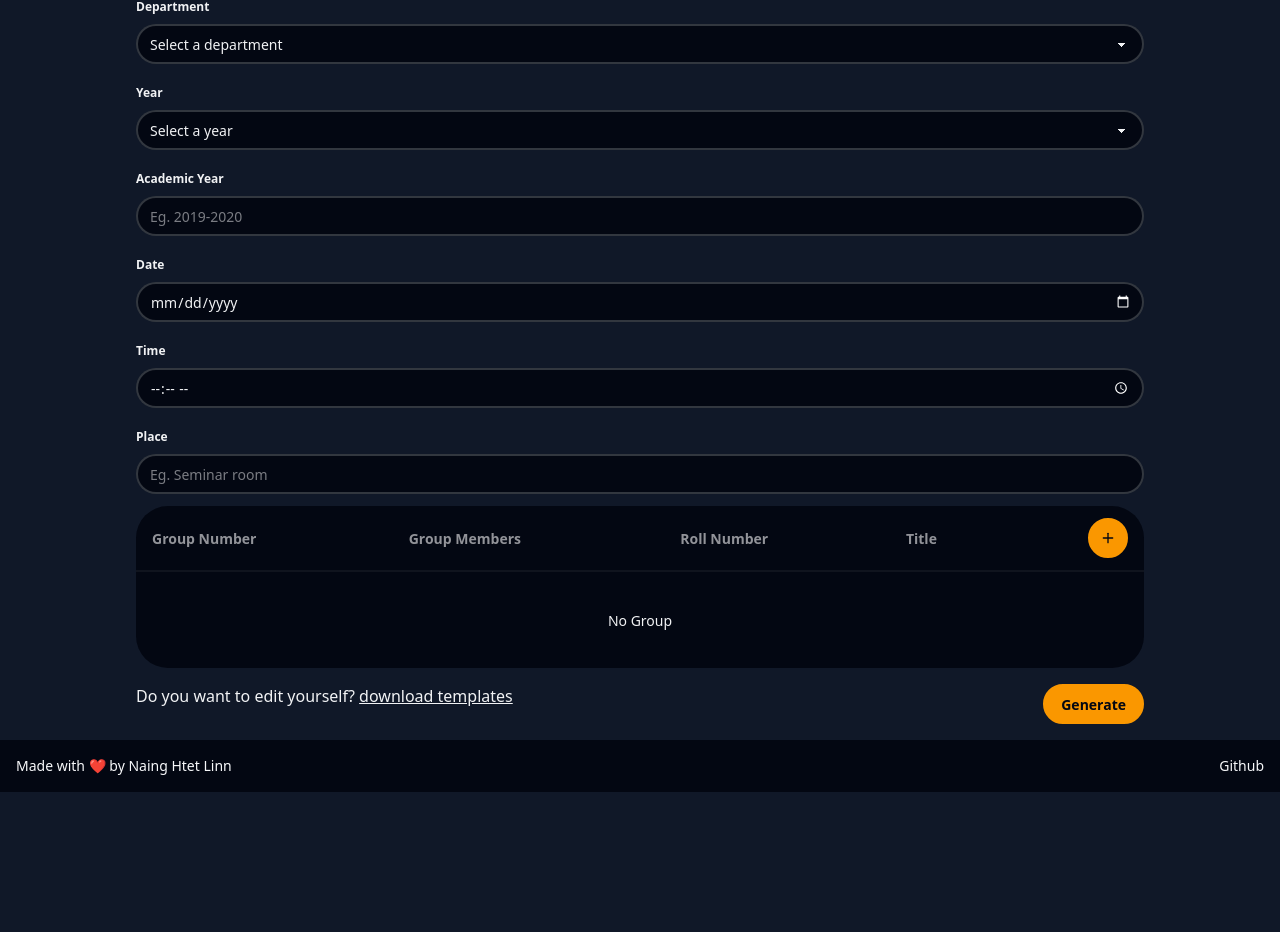
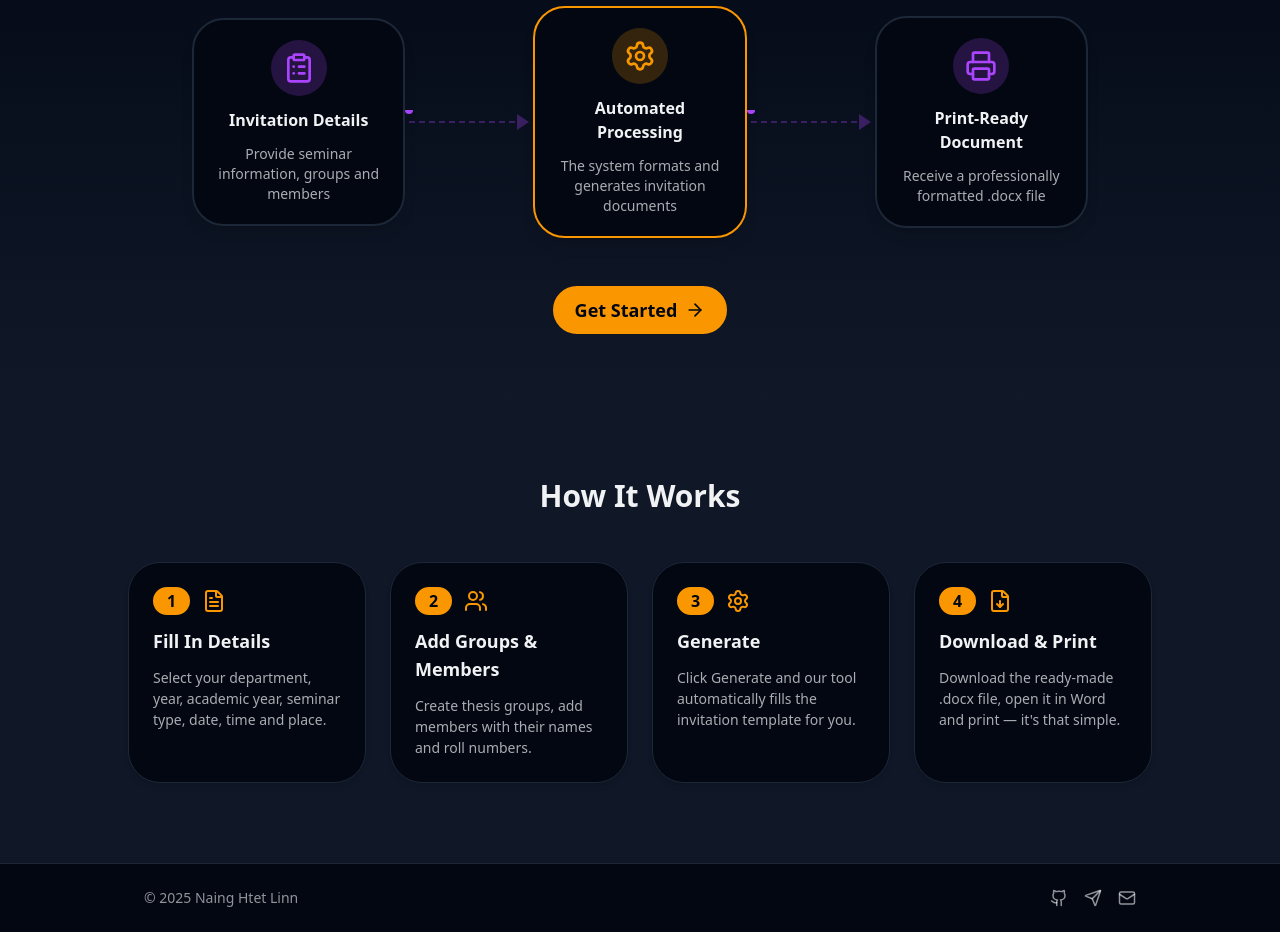
Before and after one commit to nainghtetlinn/invitation-generator, a React (Vite) app: page / in a window 1280 px wide. Shown: the part 262-1194 px from the top of the page. Before the commit the page ends 1054 px from the top, so only its background shows below. Built offline with nearby package versions, Linux system fonts and the light colour scheme.

Commit message:
feat: add LandingPage component and update footer with social links

```diff
--- /dev/null
+++ b/src/LandingPage.tsx
@@ -0,0 +1,217 @@
+import { Link } from "react-router-dom";
+import {
+  FileText,
+  ClipboardList,
+  FileDown,
+  Users,
+  Settings,
+  Printer,
+  ArrowRight,
+} from "lucide-react";
+
+// ─── Animated arrow connector ────────────────────────────────────────────────
+const AnimatedArrow = () => (
+  <div className="hidden md:flex items-center justify-center flex-shrink-0 w-24 lg:w-32">
+    <svg
+      viewBox="0 0 120 24"
+      className="w-full h-6"
+      fill="none"
+      xmlns="http://www.w3.org/2000/svg"
+    >
+      {/* track */}
+      <line
+        x1="0"
+        y1="12"
+        x2="108"
+        y2="12"
+        stroke="oklch(0.62 0.265 303.9 / 0.3)"
+        strokeWidth="2"
+        strokeDasharray="6 4"
+      />
+      {/* arrowhead */}
+      <polygon
+        points="108,4 120,12 108,20"
+        fill="oklch(0.62 0.265 303.9 / 0.3)"
+      />
+      {/* animated dot traveling along the line */}
+      <circle r="4" fill="oklch(0.62 0.265 303.9)" className="animate-pulse">
+        <animateMotion dur="2s" repeatCount="indefinite">
+          <mpath xlinkHref="#arrowPath" />
+        </animateMotion>
+      </circle>
+      <path id="arrowPath" d="M0,12 L120,12" fill="none" />
+    </svg>
+  </div>
+);
+
+// ─── Small mobile arrow (vertical) ──────────────────────────────────────────
+const MobileArrow = () => (
+  <div className="flex md:hidden items-center justify-center py-2">
+    <svg
+      viewBox="0 0 24 60"
+      className="w-6 h-10"
+      fill="none"
+      xmlns="http://www.w3.org/2000/svg"
+    >
+      <line
+        x1="12"
+        y1="0"
+        x2="12"
+        y2="48"
+        stroke="oklch(0.62 0.265 303.9 / 0.3)"
+        strokeWidth="2"
+        strokeDasharray="6 4"
+      />
+      <polygon
+        points="4,48 12,60 20,48"
+        fill="oklch(0.62 0.265 303.9 / 0.3)"
+      />
+      <circle r="3" fill="oklch(0.62 0.265 303.9)" className="animate-pulse">
+        <animateMotion dur="2s" repeatCount="indefinite">
+          <mpath xlinkHref="#mobileArrowPath" />
+        </animateMotion>
+      </circle>
+      <path id="mobileArrowPath" d="M12,0 L12,60" fill="none" />
+    </svg>
+  </div>
+);
+
+// ─── Hero visual card ────────────────────────────────────────────────────────
+interface HeroCardProps {
+  icon: React.ReactNode;
+  title: string;
+  description: string;
+  accent?: boolean;
+}
+
+const HeroCard = ({ icon, title, description, accent }: HeroCardProps) => (
+  <div
+    className={`card bg-base-100 shadow-lg border-2 w-full max-w-56 ${accent ? "border-primary" : "border-base-300"} transition-transform hover:scale-105`}
+  >
+    <div className="card-body items-center text-center p-5 gap-3">
+      <div
+        className={`rounded-full p-3 ${accent ? "bg-primary/20 text-primary" : "bg-secondary/20 text-secondary"}`}
+      >
+        {icon}
+      </div>
+      <h3 className="card-title text-base">{title}</h3>
+      <p className="text-sm text-base-content/70">{description}</p>
+    </div>
+  </div>
+);
+
+// ─── Step card for "How It Works" ────────────────────────────────────────────
+interface StepCardProps {
+  step: number;
+  icon: React.ReactNode;
+  title: string;
+  description: string;
+}
+
+const StepCard = ({ step, icon, title, description }: StepCardProps) => (
+  <div className="card bg-base-100 shadow-md border border-base-300 hover:border-primary/50 transition-colors">
+    <div className="card-body gap-3">
+      <div className="flex items-center gap-3">
+        <div className="badge badge-primary badge-lg font-bold">{step}</div>
+        <div className="text-primary">{icon}</div>
+      </div>
+      <h3 className="card-title text-lg">{title}</h3>
+      <p className="text-base-content/70">{description}</p>
+    </div>
+  </div>
+);
+
+// ─── Landing page ────────────────────────────────────────────────────────────
+export const LandingPage = () => {
+  return (
+    <main className="flex-1">
+      {/* ── Hero section ──────────────────────────────────────────────────── */}
+      <section className="min-h-[70vh] flex flex-col items-center justify-center px-4 py-16 bg-gradient-to-b from-base-100 to-base-200">
+        <div className="text-center mb-12 max-w-2xl">
+          <h1 className="text-4xl md:text-5xl font-bold mb-4">
+            Invitation{" "}
+            <span className="text-primary">Generator</span>
+          </h1>
+          <p className="text-lg text-base-content/70">
+            Turn your invitation data into print‑ready Word documents in
+            seconds.
+          </p>
+        </div>
+
+        {/* Three‑column process illustration */}
+        <div className="flex flex-col md:flex-row items-center justify-center gap-2 md:gap-0 w-full max-w-4xl">
+          {/* 1 — Data Input */}
+          <HeroCard
+            icon={<ClipboardList size={32} />}
+            title="Invitation Details"
+            description="Provide seminar information, groups and members"
+          />
+
+          <AnimatedArrow />
+          <MobileArrow />
+
+          {/* 2 — Tool */}
+          <HeroCard
+            icon={<Settings size={32} />}
+            title="Automated Processing"
+            description="The system formats and generates invitation documents"
+            accent
+          />
+
+          <AnimatedArrow />
+          <MobileArrow />
+
+          {/* 3 — Output */}
+          <HeroCard
+            icon={<Printer size={32} />}
+            title="Print‑Ready Document"
+            description="Receive a professionally formatted .docx file"
+          />
+        </div>
+
+        <Link
+          to="/generate"
+          className="btn btn-primary btn-lg mt-12 gap-2"
+        >
+          Get Started <ArrowRight size={20} />
+        </Link>
+      </section>
+
+      {/* ── How It Works section ──────────────────────────────────────────── */}
+      <section className="px-4 py-20 bg-base-200">
+        <div className="mx-auto container max-w-5xl">
+          <h2 className="text-3xl font-bold text-center mb-12">
+            How It Works
+          </h2>
+
+          <div className="grid gap-6 sm:grid-cols-2 lg:grid-cols-4">
+            <StepCard
+              step={1}
+              icon={<FileText size={24} />}
+              title="Fill In Details"
+              description="Select your department, year, academic year, seminar type, date, time and place."
+            />
+            <StepCard
+              step={2}
+              icon={<Users size={24} />}
+              title="Add Groups & Members"
+              description="Create thesis groups, add members with their names and roll numbers."
+            />
+            <StepCard
+              step={3}
+              icon={<Settings size={24} />}
+              title="Generate"
+              description="Click Generate and our tool automatically fills the invitation template for you."
+            />
+            <StepCard
+              step={4}
+              icon={<FileDown size={24} />}
+              title="Download & Print"
+              description="Download the ready-made .docx file, open it in Word and print — it's that simple."
+            />
+          </div>
+        </div>
+      </section>
+    </main>
+  );
+};
--- a/src/components/footer.tsx
+++ b/src/components/footer.tsx
@@ -1,12 +1,39 @@
+import { Github, Mail, Send } from "lucide-react";
+
 export const Footer = () => {
   return (
-    <footer className="footer sm:footer-horizontal bg-neutral text-neutral-content items-center p-4">
-      <aside className="grid-flow-col items-center">
-        <p>Made with ❤️ by Naing Htet Linn</p>
-      </aside>
-      <nav className="grid-flow-col gap-4 md:place-self-center md:justify-self-end">
-        <a href="https://github.com/nainghtetlinn">Github</a>
-      </nav>
+    <footer className="border-t border-base-300 bg-base-100">
+      <div className="mx-auto container max-w-5xl flex flex-col sm:flex-row items-center justify-between gap-3 px-4 py-6 text-sm text-base-content/60">
+        <p>&copy; {new Date().getFullYear()} Naing Htet Linn</p>
+
+        <nav className="flex items-center gap-4">
+          <a
+            href="https://github.com/nainghtetlinn"
+            target="_blank"
+            rel="noopener noreferrer"
+            className="hover:text-base-content transition-colors"
+            aria-label="GitHub"
+          >
+            <Github size={18} />
+          </a>
+          <a
+            href="https://t.me/naing_hl"
+            target="_blank"
+            rel="noopener noreferrer"
+            className="hover:text-base-content transition-colors"
+            aria-label="Telegram"
+          >
+            <Send size={18} />
+          </a>
+          <a
+            href="mailto:naing.work.it@gmail.com"
+            className="hover:text-base-content transition-colors"
+            aria-label="Email"
+          >
+            <Mail size={18} />
+          </a>
+        </nav>
+      </div>
     </footer>
   );
 };
--- a/src/main.tsx
+++ b/src/main.tsx
@@ -4,6 +4,7 @@ import { BrowserRouter, Route, Routes } from "react-router-dom";
 import { Toaster } from "sonner";
 import App from "./App.tsx";
 import { Download } from "./Download.tsx";
+import { LandingPage } from "./LandingPage.tsx";
 import "./index.css";
 import { Layout } from "./Layout.tsx";
 
@@ -15,6 +16,10 @@ createRoot(document.getElementById("root")!).render(
         <Route element={<Layout />}>
           <Route
             path="/"
+            element={<LandingPage />}
+          />
+          <Route
+            path="/generate"
             element={<App />}
           />
           <Route
```
